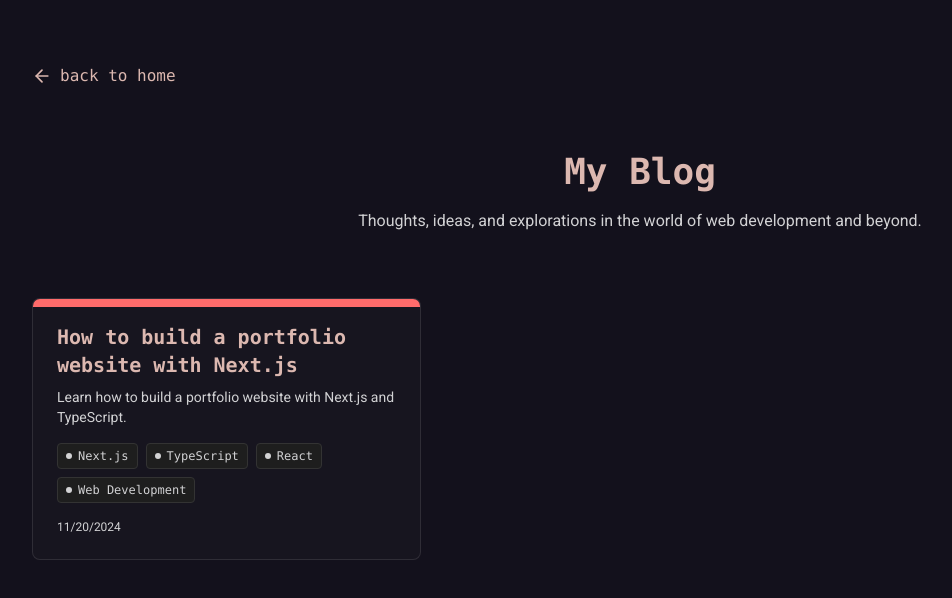
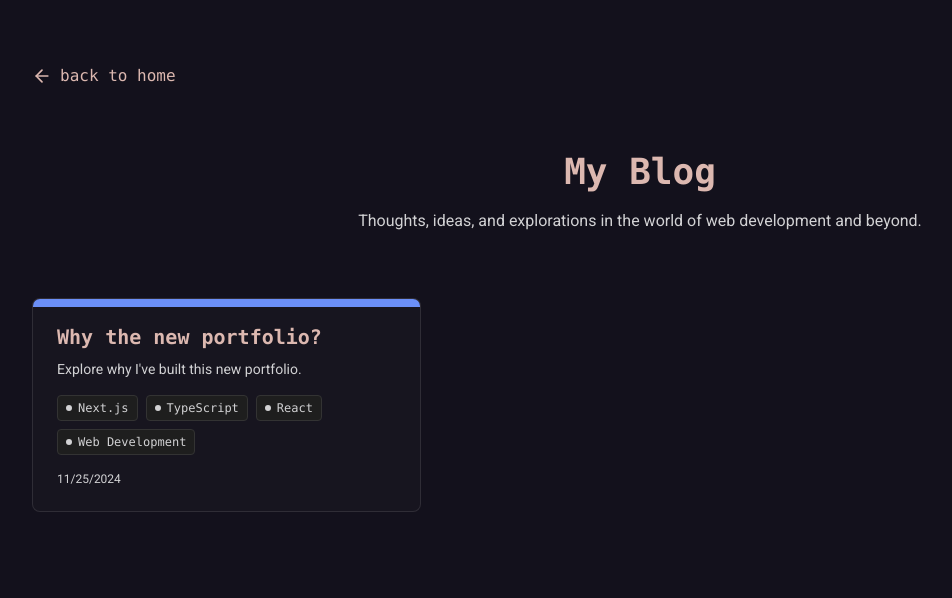
Before and after one commit to snowypy/Portfolio, a Next.js app: page /blogs in a window 1280 px wide. Shown: the top 598 px of the page, without its empty margins (0-952 px from the left). Built offline with nearby package versions, Linux system fonts and the light colour scheme.

Commit message:
Add content structure to blog data and update blog entry details

```diff
--- a/app/data/blogs.ts
+++ b/app/data/blogs.ts
@@ -1,3 +1,5 @@
+import superstudyImage from '@/public/blog1-img1.png';
+
 export interface Blog {
   id: string;
   title: string;
@@ -5,15 +7,46 @@ export interface Blog {
   date: string;
   tags: string[];
   color: string;
+  content: Array<{ type: "paragraph" | "image" | "heading"; value: string }>;
 }
 
 export const blogs: Blog[] = [
   {
     id: "1",
-      title: "How to build a portfolio website with Next.js",
-      description: "Learn how to build a portfolio website with Next.js and TypeScript.",
-      date: "11/20/2024",
+    title: "Why the new portfolio?",
+    description: "Explore why I've built this new portfolio.",
+    date: "11/25/2024",
     tags: ["Next.js", "TypeScript", "React", "Web Development"],
-      color: "#FF6B6B"
-    }
+    color: "#6b8ff7",
+    content: [
+      {
+        type: "image",
+        value: superstudyImage.src,
+      },
+      {
+        type: "heading",
+        value: "What is High Seas?",
+      },
+      {
+        type: "paragraph",
+        value: "High Seas is a coding bootcamp for developers interested in building web applications. It offers a code for reward based model depending on the number of hours and community support.",
+      },
+      {
+        type: "heading",
+        value: "Why make a WHOLE new one?",
+      },
+      {
+        type: "paragraph",
+        value: "I wanted to create a portfolio that showcased my skills and experiences in a unique way. I also wanted to explore new technologies as I have not used React in ages.",
+      },
+      {
+        type: "heading",
+        value: "What more will you see?",
+      },
+      {
+        type: "paragraph",
+        value: "Expect to see more updates on my portfolio, blog, and other projects. Stay tuned!",
+      },
+    ],
+  },
 ];
```
Lines whose indentation alone changed are shown as unchanged.
